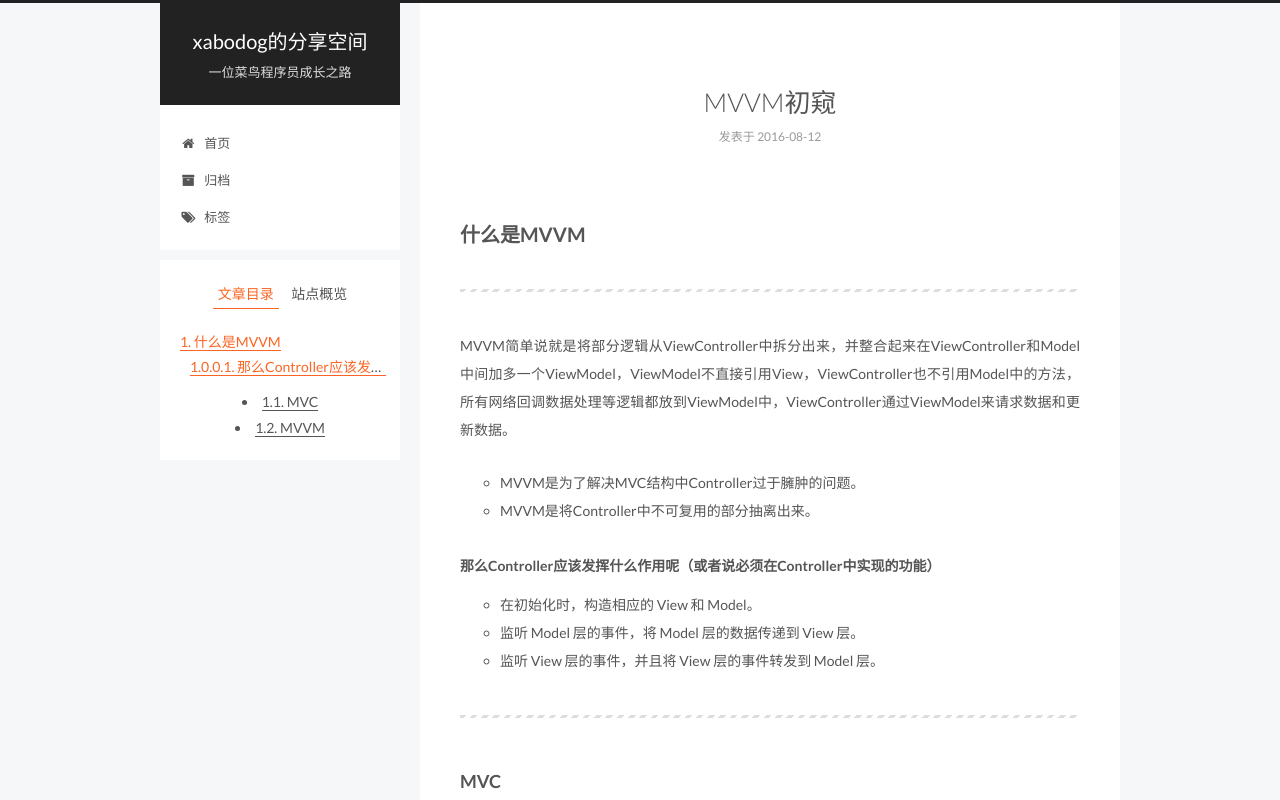
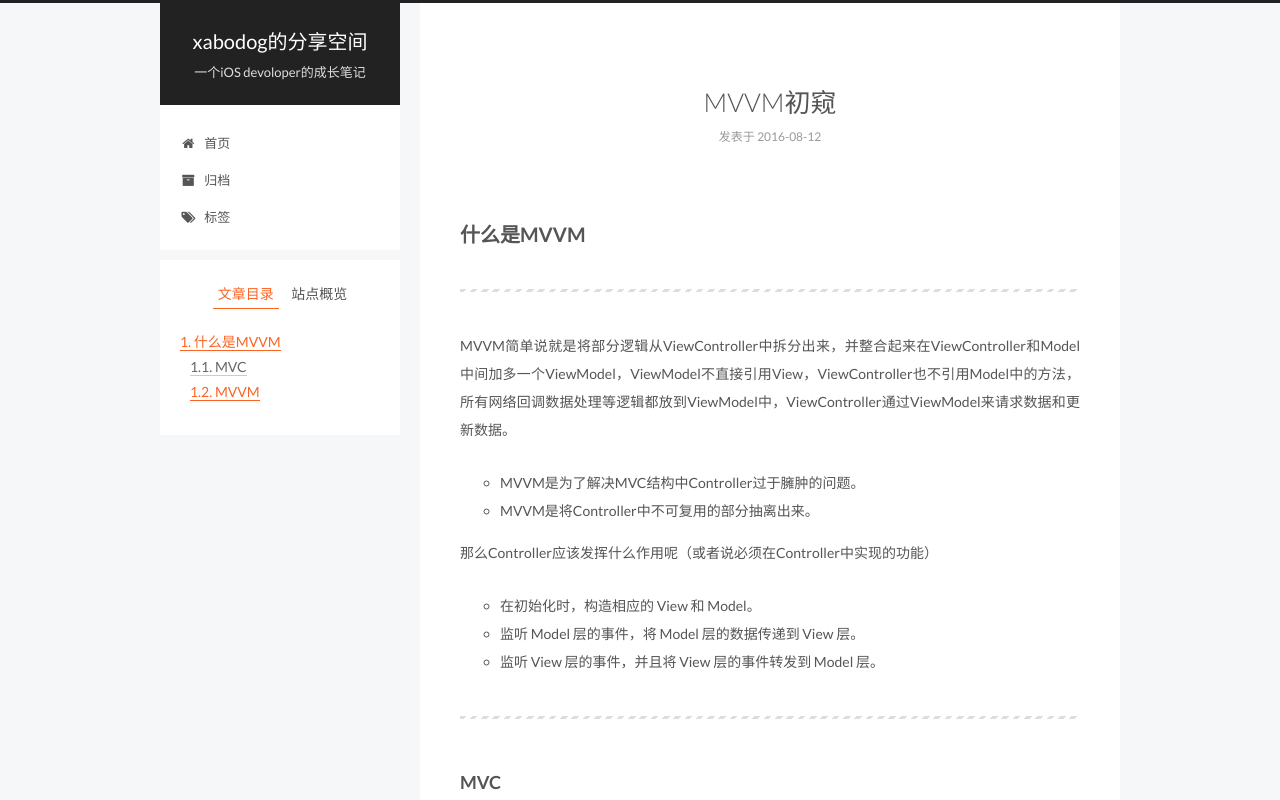
Before and after one commit to xabodog/xabodog.github.io, a plain HTML site: page 2016/08/12/MVVM初窥/index.html in a window 1280 px wide. Shown: the top 800 px of the page. Drawn offline with Linux system fonts and the light colour scheme.

Commit message:
Site updated: 2016-08-13 16:23:04

```diff
--- a/2016/08/12/MVVM初窥/index.html
+++ b/2016/08/12/MVVM初窥/index.html
@@ -94,7 +94,7 @@ MVVM简单说就是将部分逻辑从ViewController中拆分出来，并整合
 MVVM简单说就是将部分逻辑从ViewController中拆分出来，并整合起来在ViewController和Model中间加多一个ViewModel，ViewModel不直接引用View，ViewController也不引用Model中的方法，所有网络回调数据处理等逻辑都放到ViewModel中，ViewController通过ViewModel来请求数据和更新数据。">
 <meta property="og:image" content="https://objccn.io/images/issues/issue-13/mvvm1.png">
 <meta property="og:image" content="https://objccn.io/images/issues//issue-13/mvvm.png">
-<meta property="og:updated_time" content="2016-08-12T05:41:48.000Z">
+<meta property="og:updated_time" content="2016-08-13T08:19:32.000Z">
 <meta name="twitter:card" content="summary">
 <meta name="twitter:title" content="MVVM初窥">
 <meta name="twitter:description" content="什么是MVVM
@@ -157,7 +157,7 @@ MVVM简单说就是将部分逻辑从ViewController中拆分出来，并整合
       <span class="logo-line-after"><i></i></span>
     </a>
   </div>
-  <p class="site-subtitle">一位菜鸟程序员成长之路</p>
+  <p class="site-subtitle">一个iOS devoloper的成长笔记</p>
 </div>
 
 <div class="site-nav-toggle">
@@ -288,7 +288,8 @@ MVVM简单说就是将部分逻辑从ViewController中拆分出来，并整合
 <li>MVVM是为了解决MVC结构中Controller过于臃肿的问题。</li>
 <li>MVVM是将Controller中不可复用的部分抽离出来。</li>
 </ul>
-<h5 id="那么Controller应该发挥什么作用呢（或者说必须在Controller中实现的功能）"><a href="#那么Controller应该发挥什么作用呢（或者说必须在Controller中实现的功能）" class="headerlink" title="那么Controller应该发挥什么作用呢（或者说必须在Controller中实现的功能）"></a>那么Controller应该发挥什么作用呢（或者说必须在Controller中实现的功能）</h5><ul>
+<p>那么Controller应该发挥什么作用呢（或者说必须在Controller中实现的功能）</p>
+<ul>
 <li>在初始化时，构造相应的 View 和 Model。</li>
 <li>监听 Model 层的事件，将 Model 层的数据传递到 View 层。</li>
 <li>监听 View 层的事件，并且将 View 层的事件转发到 Model 层。</li>
@@ -430,7 +431,7 @@ MVVM简单说就是将部分逻辑从ViewController中拆分出来，并整合
 
 
 
-              <div class="post-toc-content"><ol class="nav"><li class="nav-item nav-level-2"><a class="nav-link" href="#什么是MVVM"><span class="nav-number">1.</span> <span class="nav-text">什么是MVVM</span></a><ol class="nav-child"><li class="nav-item nav-level-5"><a class="nav-link" href="#那么Controller应该发挥什么作用呢（或者说必须在Controller中实现的功能）"><span class="nav-number">1.0.0.1.</span> <span class="nav-text">那么Controller应该发挥什么作用呢（或者说必须在Controller中实现的功能）</span></a></li></ol></li></ol></li><li class="nav-item nav-level-3"><a class="nav-link" href="#MVC"><span class="nav-number">1.1.</span> <span class="nav-text">MVC</span></a></li><li class="nav-item nav-level-3"><a class="nav-link" href="#MVVM"><span class="nav-number">1.2.</span> <span class="nav-text">MVVM</span></a></li></ol></li></ol></div>
+              <div class="post-toc-content"><ol class="nav"><li class="nav-item nav-level-2"><a class="nav-link" href="#什么是MVVM"><span class="nav-number">1.</span> <span class="nav-text">什么是MVVM</span></a><ol class="nav-child"><li class="nav-item nav-level-3"><a class="nav-link" href="#MVC"><span class="nav-number">1.1.</span> <span class="nav-text">MVC</span></a></li><li class="nav-item nav-level-3"><a class="nav-link" href="#MVVM"><span class="nav-number">1.2.</span> <span class="nav-text">MVVM</span></a></li></ol></li></ol></div>
 
           </div>
         </section>
--- a/css/main.css
+++ b/css/main.css
@@ -1549,7 +1549,7 @@ pre .javascript .function {
   width: 4px;
   height: 4px;
   border-radius: 50%;
-  background: #ffe3a3;
+  background: #0fffff;
 }
 .links-of-blogroll {
   font-size: 13px;
```
Also changed, not shown: 2016/08/12/类族模式/index.html (+1 -1 lines), archives/2016/08/index.html (+1 -1 lines), archives/2016/index.html (+1 -1 lines), archives/index.html (+1 -1 lines), index.html (+1 -1 lines).
